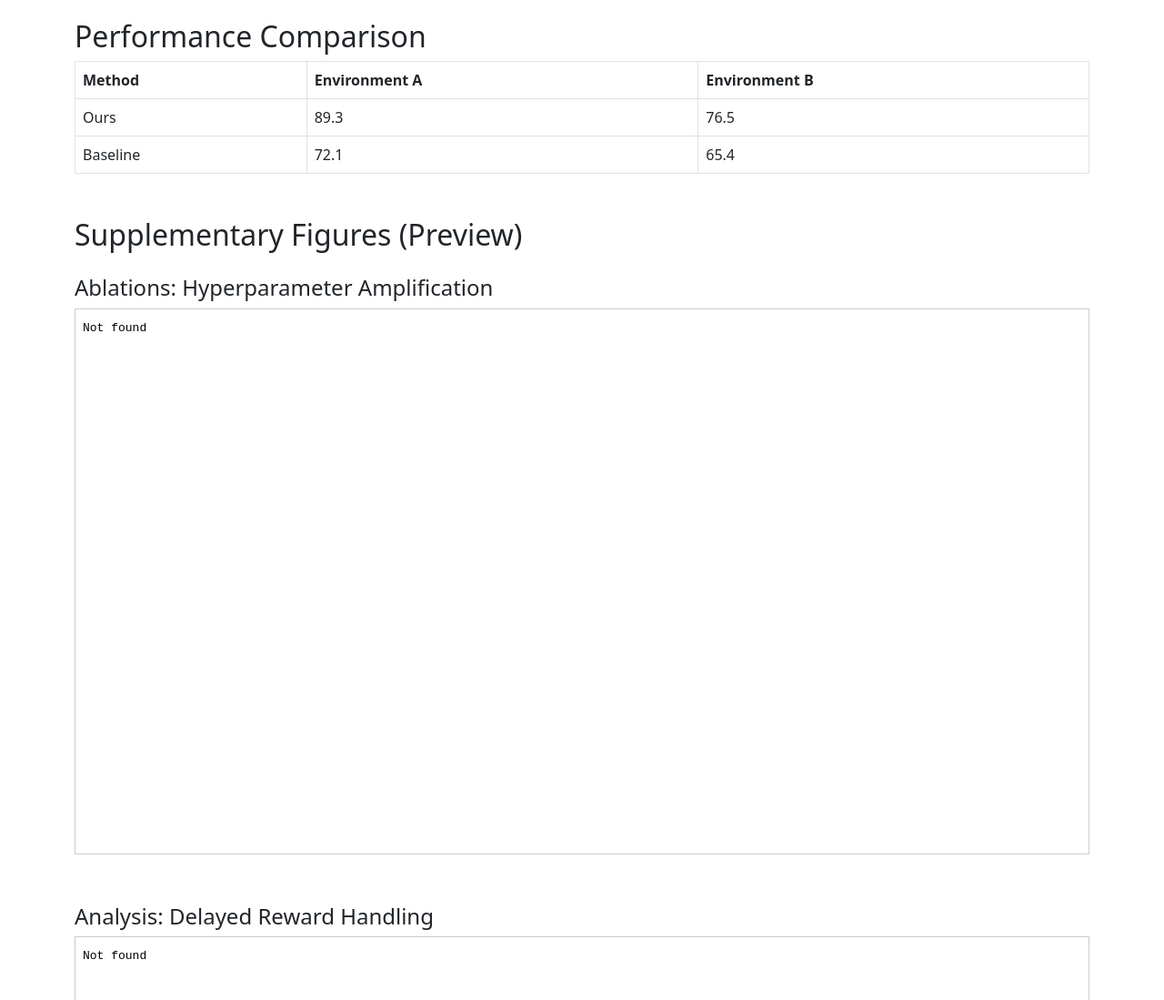
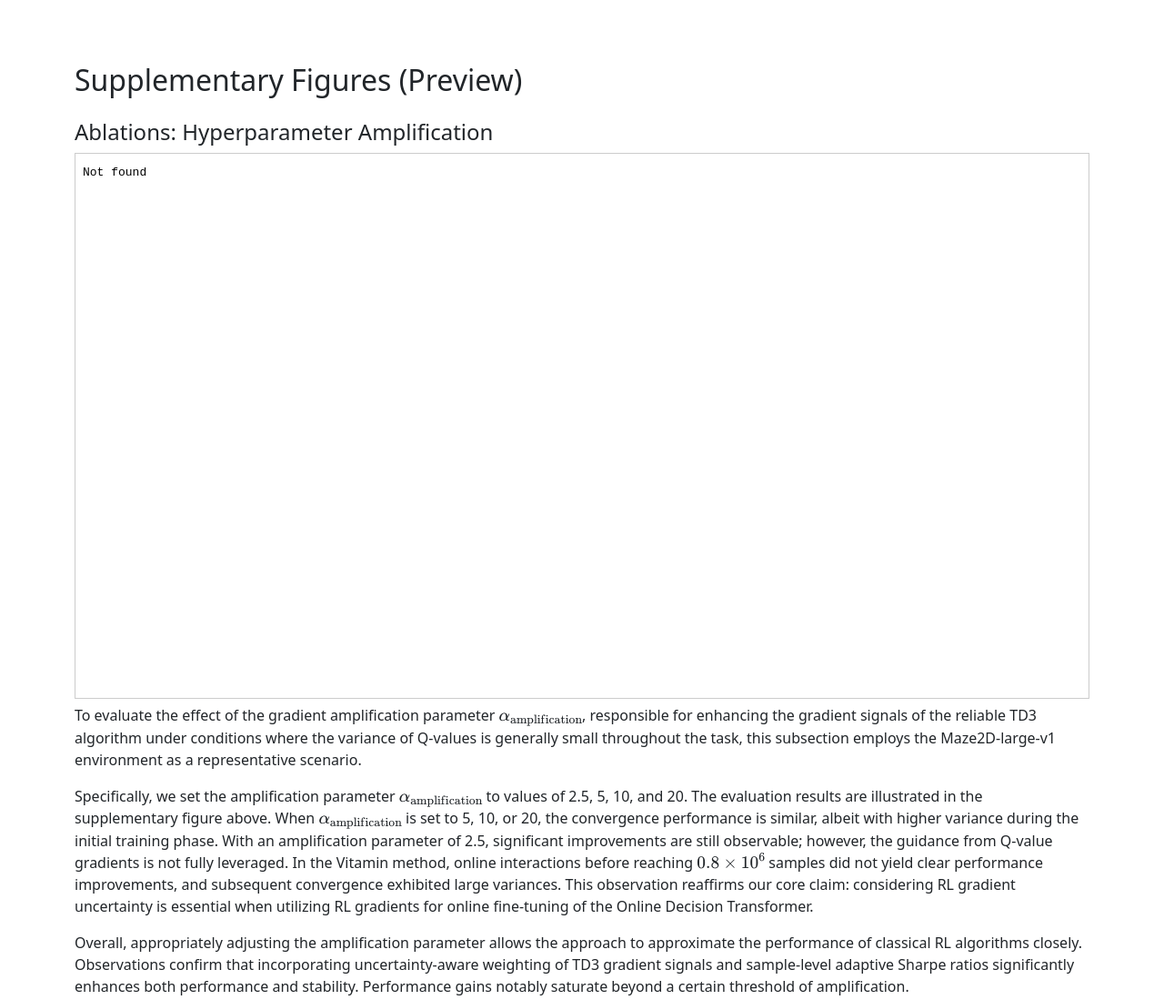
Before and after one commit to beautifullight1/pd-vitamin, a plain HTML site: page index.html in a window 1280 px wide. Shown: the part 163-1262 px from the top of the page at 91% size. Drawn offline with nearby package versions, Linux system fonts and the light colour scheme.

Commit message:
Update index.html

```diff
--- a/index.html
+++ b/index.html
@@ -4,6 +4,9 @@
   <meta charset="utf-8" />
   <title>Experiment Results</title>
   <link href="https://cdn.jsdelivr.net/npm/bootstrap@5.3.0/dist/css/bootstrap.min.css" rel="stylesheet">
+
+  <!-- 引入MathJax -->
+  <script src="https://cdn.jsdelivr.net/npm/mathjax@3/es5/tex-mml-chtml.js"></script>
 </head>
 <body class="container py-4">
   <h1 class="mb-4">Experiment Results</h1>
@@ -11,26 +14,30 @@
   <p>Our method achieves superior performance across multiple tasks, as shown below:</p>
   <img src="images/result1.png" class="img-fluid rounded mb-4" alt="Experiment chart" />
 
-  <h2>Performance Comparison</h2>
-  <table class="table table-bordered">
-    <thead>
-      <tr><th>Method</th><th>Environment A</th><th>Environment B</th></tr>
-    </thead>
-    <tbody>
-      <tr><td>Ours</td><td>89.3</td><td>76.5</td></tr>
-      <tr><td>Baseline</td><td>72.1</td><td>65.4</td></tr>
-    </tbody>
-  </table>
-
   <h2 class="mt-5">Supplementary Figures (Preview)</h2>
 
   <h4 class="mt-4">Ablations: Hyperparameter Amplification</h4>
   <iframe src="images/ablations_hyperparameter_amplification.pdf" width="100%" height="600px" style="border:1px solid #ccc;"></iframe>
 
+  <p>
+    To evaluate the effect of the gradient amplification parameter \(\alpha_{\text{amplification}}\), responsible for enhancing the gradient signals of the reliable TD3 algorithm under conditions where the variance of Q-values is generally small throughout the task, this subsection employs the Maze2D-large-v1 environment as a representative scenario.
+  </p>
+
+  <p>
+    Specifically, we set the amplification parameter \(\alpha_{\text{amplification}}\) to values of 2.5, 5, 10, and 20. The evaluation results are illustrated in the supplementary figure above. When \(\alpha_{\text{amplification}}\) is set to 5, 10, or 20, the convergence performance is similar, albeit with higher variance during the initial training phase. With an amplification parameter of 2.5, significant improvements are still observable; however, the guidance from Q-value gradients is not fully leveraged. In the Vitamin method, online interactions before reaching \(0.8 \times 10^{6}\) samples did not yield clear performance improvements, and subsequent convergence exhibited large variances. This observation reaffirms our core claim: considering RL gradient uncertainty is essential when utilizing RL gradients for online fine-tuning of the Online Decision Transformer.
+  </p>
+
+  <p>
+    Overall, appropriately adjusting the amplification parameter allows the approach to approximate the performance of classical RL algorithms closely. Observations confirm that incorporating uncertainty-aware weighting of TD3 gradient signals and sample-level adaptive Sharpe ratios significantly enhances both performance and stability. Performance gains notably saturate beyond a certain threshold of amplification.
+  </p>
 
   <h4 class="mt-5">Analysis: Delayed Reward Handling</h4>
   <iframe src="images/delayed_reward.pdf" width="100%" height="600px" style="border:1px solid #ccc;"></iframe>
-  We tested Maze2D with episode length ranges from...
+
+  <p>
+    To evaluate the impact of sparse rewards, this subsection designs experiments involving delayed rewards. Specifically, the Maze2D environment assesses the agent’s capability of trajectory stitching to find the shortest path [D4RL, QDT]. We utilize the same dataset as described previously but replace the dense-reward mechanism with a delayed-reward scheme [Delayed Reward, Vitamin1]. Under this setup, rewards accumulate continuously over a fixed number of steps but are delivered collectively only at the end of each period, with zero rewards provided at intermediate steps. This setup significantly increases reward sparsity and task difficulty, severely limiting the agent's available learning signals.
+  </p>
+
   <h4 class="mt-5">Study: Extended Online Budget</h4>
   <iframe src="images/extend_online_budget.pdf" width="100%" height="600px" style="border:1px solid #ccc;"></iframe>
 
```
